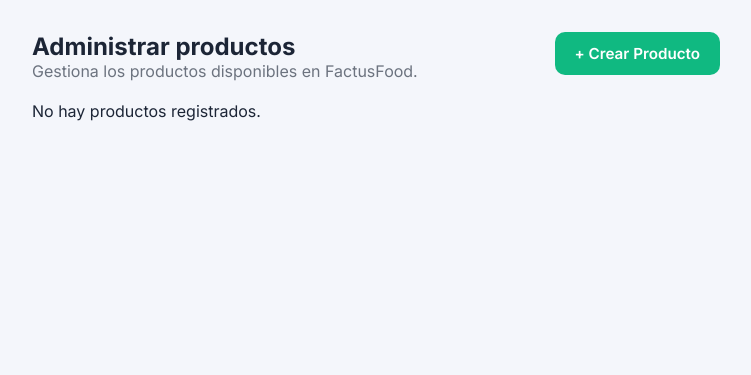
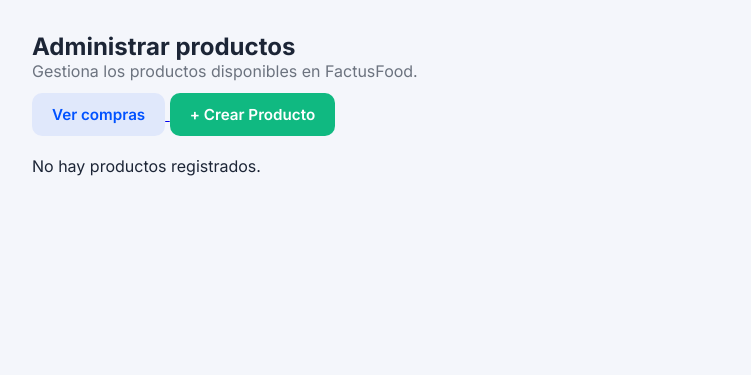
Before and after one commit to Neo-meme/Hackaton, a Django app: page /panel/productos/ in a window 1280 px wide. Shown: the part 74-449 px from the top of the page, without its empty margins (78-829 px from the left). Run offline with Django 5.2, Linux system fonts and the light colour scheme; the visitor is signed in with stand-in values (Sample User, id 1); data that the repository does not hold is empty.

Commit message:
Se agrega boton de ver compras para admin

```diff
--- a/api/templates/admin_productos.html
+++ b/api/templates/admin_productos.html
@@ -3,50 +3,41 @@
 {% block content %}
 
 <div class="view-screen">
-
     <main class="main-container">
-
         <section class="menu-section">
-
             <div class="menu-header anim-fade-down">
-
                 <div>
                     <h2>Administrar productos</h2>
                     <p class="subtitle">Gestiona los productos disponibles en FactusFood.</p>
                 </div>
 
-                <a href="{% url 'crear_producto' %}">
-                    <button class="btn btn-admin-add anim-hover-up">
-                        + Crear Producto
-                    </button>
-                </a>
+                <div>
+                    <a href="{% url 'compras_admin' %}">
+                        <button class="btn btn-secondary anim-hover-up">Ver compras</button>
+                    </a>
 
+                    <a href="{% url 'crear_producto' %}">
+                        <button class="btn btn-admin-add anim-hover-up">+ Crear Producto</button>
+                    </a>
+                </div>
             </div>
 
             <div class="products-grid">
-
                 {% for producto in productos %}
-
                     <div class="product-card anim-fade-up anim-delay-{{ forloop.counter|default:1 }} anim-hover-up">
-
                         <div class="product-image">
-
                             {% if producto.imagen %}
                                 <img src="{{ producto.imagen.url }}" alt="{{ producto.nombre }}">
                             {% else %}
                                 <div class="product-no-image">Sin imagen</div>
                             {% endif %}
-
                         </div>
 
                         <div class="product-info">
-
                             <h3>{{ producto.nombre }}</h3>
-
                             <p class="description">{{ producto.descripcion }}</p>
 
                             <div class="card-footer">
-
                                 <span class="price">${{ producto.precio }}</span>
 
                                 {% if producto.activo %}
@@ -54,42 +45,28 @@
                                 {% else %}
                                     <span class="product-status">Inactivo</span>
                                 {% endif %}
-
                             </div>
 
                             <div class="action-buttons">
-
                                 <a href="{% url 'editar_producto' producto.id %}">
                                     <button class="btn btn-edit anim-hover-up">Editar</button>
                                 </a>
 
                                 <form method="post" action="{% url 'eliminar_producto' producto.id %}">
                                     {% csrf_token %}
-                                    <button type="submit" class="btn btn-delete anim-hover-up">
-                                        Eliminar
-                                    </button>
+                                    <button type="submit" class="btn btn-delete anim-hover-up">Eliminar</button>
                                 </form>
-
                             </div>
-
                         </div>
-
                     </div>
-
                 {% empty %}
-
                     <div class="empty-products anim-fade-up">
                         <p>No hay productos registrados.</p>
                     </div>
-
                 {% endfor %}
-
             </div>
-
         </section>
-
     </main>
-
 </div>
 
 {% endblock %}
```
